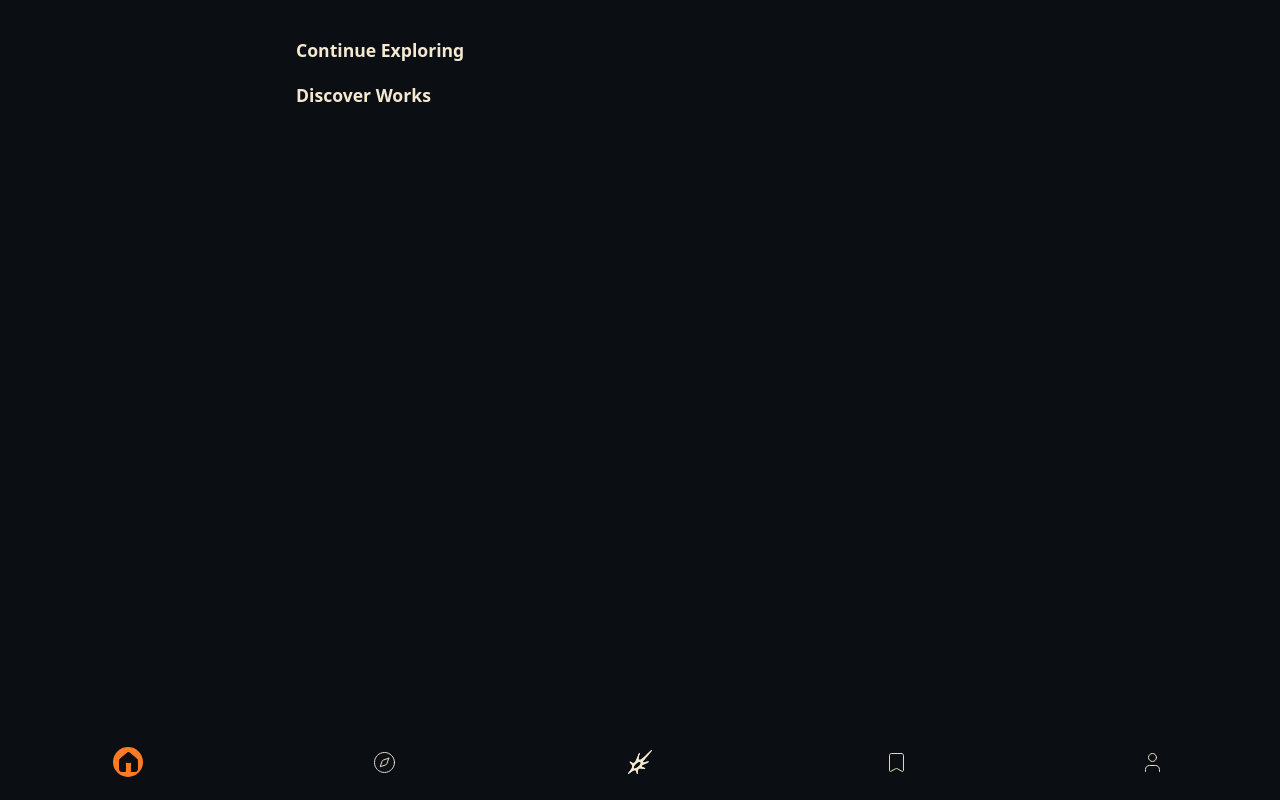
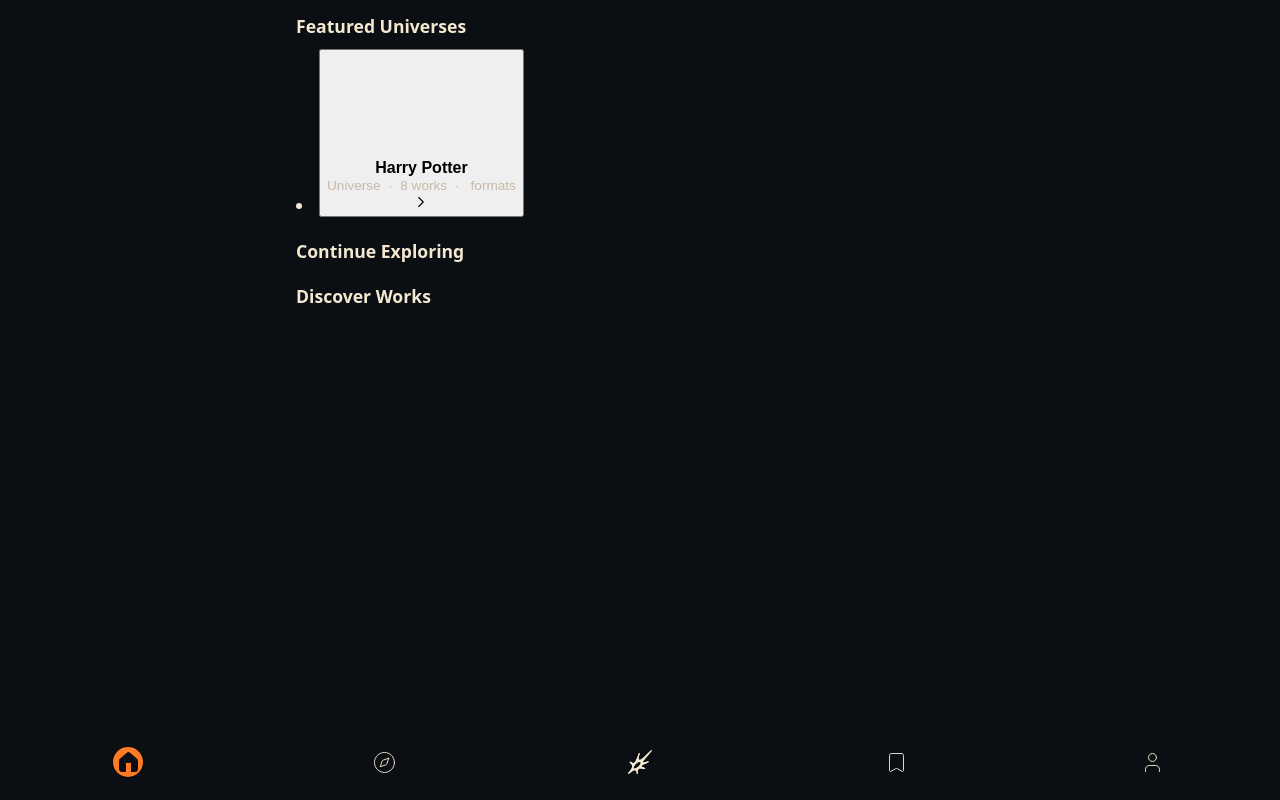
Before and after one commit to DAM-CITM-26/inkverse, a React (Vite) app: page / in a window 1280 px wide. Built offline with nearby package versions, Linux system fonts and the light colour scheme; a web font is replaced by a local one.

Commit message:
creation of universe card and intallation of lucide icons

```diff
--- a/package.json
+++ b/package.json
@@ -10,6 +10,7 @@
     "preview": "vite preview"
   },
   "dependencies": {
+    "lucide-react": "^1.74.0",
     "react": "^19.3.1",
     "react-dom": "^19.3.1"
   },
--- /dev/null
+++ b/src/components/molecules/UniverseCard.jsx
@@ -0,0 +1,27 @@
+
+import { ChevronRight } from 'lucide-react'
+
+function UniverseCard({ title, worksCount, formatsCount, cover, onClick }) {
+  return (
+    <li className="universe-list__item">
+      <button className="universe-card" onClick={onClick} type="button">
+        <div
+          className="portada universe-cover"
+          style={cover ? { backgroundImage: `url(${cover})` } : undefined}
+        />
+
+        <div className="crece">
+          <h3>{title}</h3>
+
+          <p className="card-meta">
+            Universe&nbsp; · &nbsp;{worksCount} works&nbsp; · &nbsp;{formatsCount} formats
+          </p>
+        </div>
+
+        <ChevronRight size={18} strokeWidth={1.5} />
+      </button>
+    </li>
+  )
+}
+
+export default UniverseCard
--- a/src/pages/home.jsx
+++ b/src/pages/home.jsx
@@ -1,7 +1,17 @@
+import UniverseCard from '../components/molecules/UniverseCard'
+
 function Home() {
   return (
     <main className="home">
       <section className="seccion">
+        <h2>Featured Universes</h2>
+
+        <UniverseCard
+          title="Harry Potter"
+          description="Explore the Wizarding World."
+          category="Fantasy"
+          worksCount={8}
+        />
       </section>
 
       <section className="seccion">
```
Also changed, not shown: src/index.css (line endings or trailing spaces), 1 other file (tests, documents, lock files or other folders).
